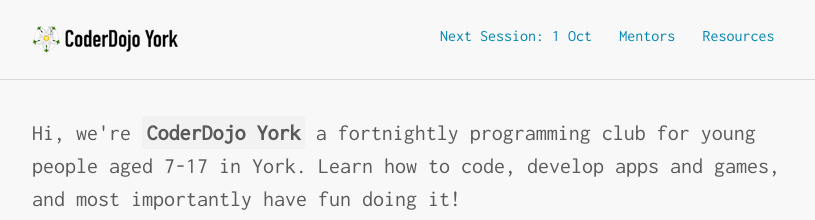
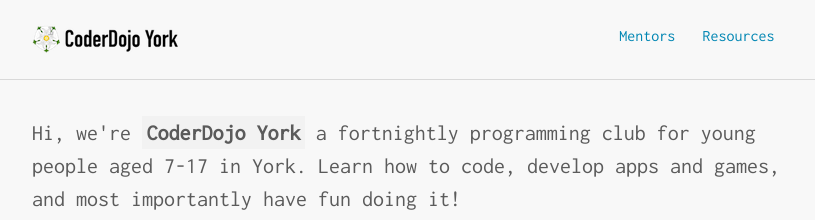
Before and after one commit to YorkDojo/yorkdojo.github.io, a Jekyll site: the page built from index.html, in a window 1280 px wide. Shown: the top 220 px of the page, without its empty margins (232-1047 px from the left). Built offline with Jekyll 4.4.1, drawn with Linux system fonts in a browser that asks for light colours.

Commit message:
Remove next session info

```diff
--- a/_includes/nav.html
+++ b/_includes/nav.html
@@ -5,7 +5,6 @@
       <a href="{{ '/' | prepend: site.baseurl }}"><img src="{{ '/assets/images/logo-header.png' | prepend: site.baseurl }}" title="{{ site.title }}" /></a>
     </h1>
     <ul class="navbar">
-      <li><a class="next-session" href="{{ '/next-session' | prepend: site.baseurl }}">Next Session: {{ site.next_session }}</a></li>
       <li><a href="{{ '/mentors' | prepend: site.baseurl }}">Mentors</a></li>
       <li><a href="{{ '/resources' | prepend: site.baseurl }}">Resources</a></li>
     </ul>
```
